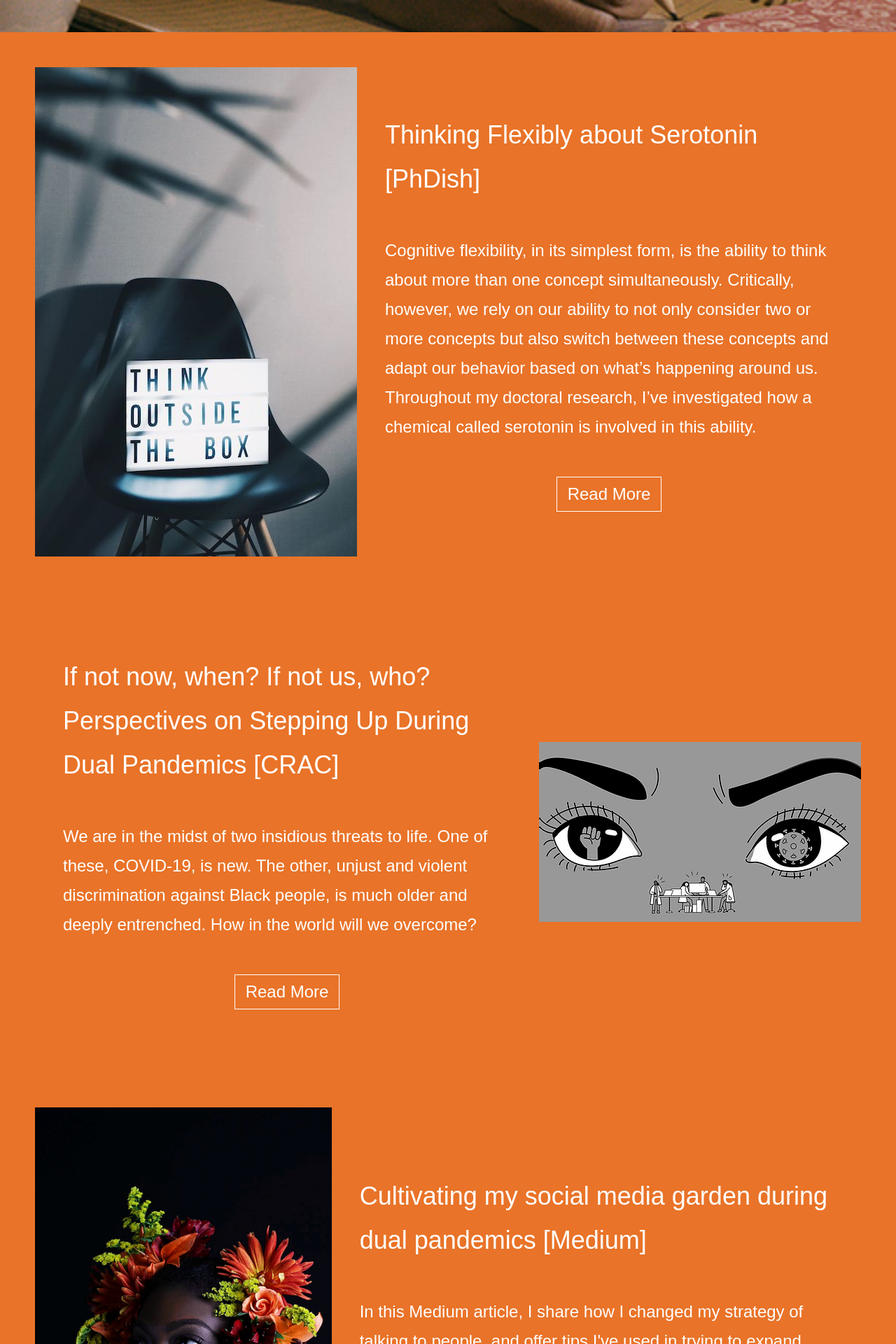
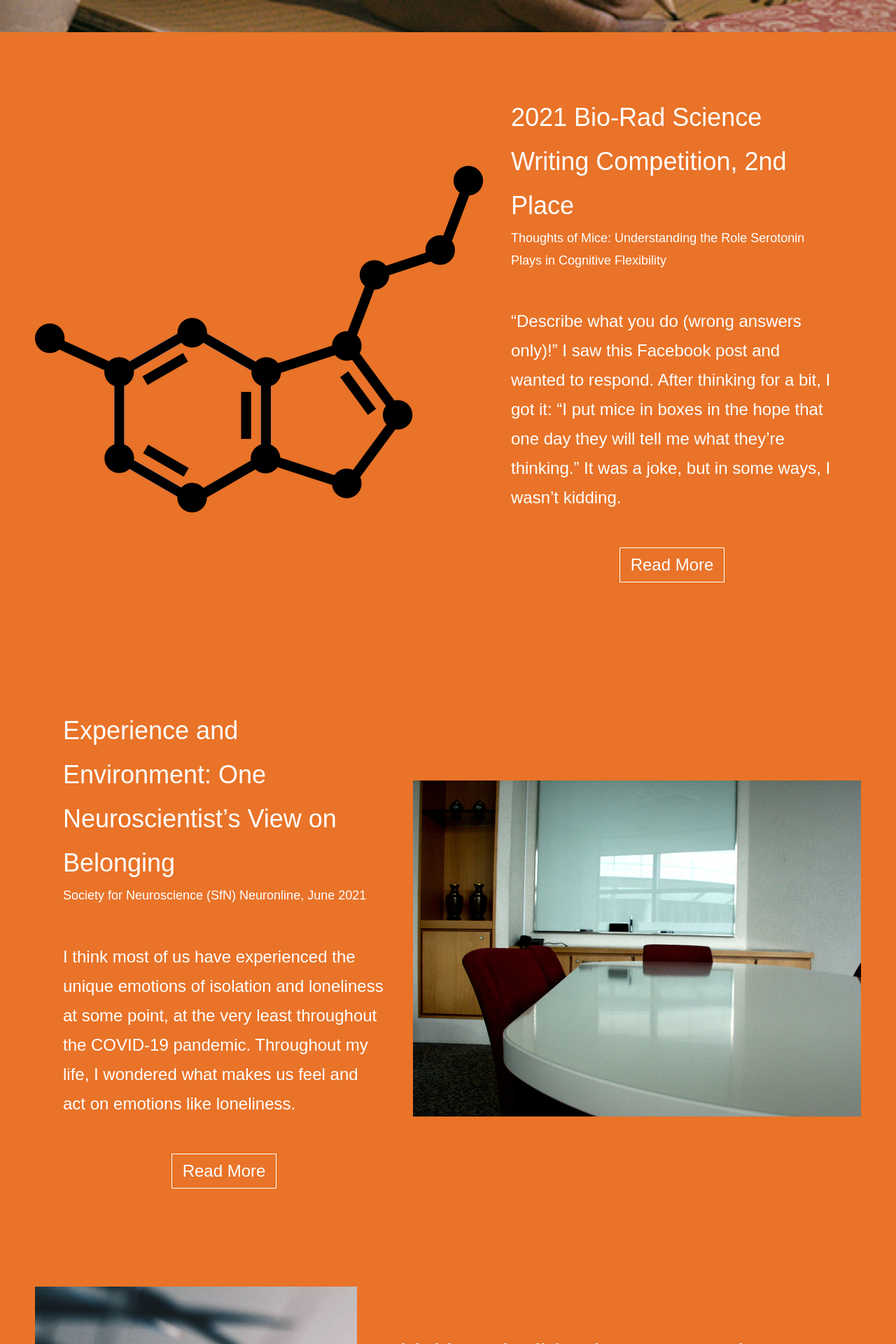
Before and after one commit to StefonSimmons/mango-main, a React (Create React App) app in the folder client/: page /writing in a window 1280 px wide. Shown: the part 700-2620 px from the top of the page at 70% size. Built offline with nearby package versions, Linux system fonts and the light colour scheme.

Commit message:
updated writing and outreach screens

```diff
--- a/client/src/components/Articles.jsx
+++ b/client/src/components/Articles.jsx
@@ -45,6 +45,13 @@ const Title = styled.h2`
     font-weight: 700
   }
 `
+const Subtitle = styled.h3`
+  font-size: 18px;
+  @media(max-width: 400px){
+    font-size: 14px;
+    font-weight: 700
+  }
+`
 const Description = styled.p`
   font-size: 24px;
   margin: 50px 0;
@@ -89,6 +96,7 @@ export default function Articles({ articleData }) {
         <Image src={article.image} alt={article.title} />
         <Details>
           <Title>{article.title}</Title>
+          <Subtitle>{article.subtitle}</Subtitle>
           <Description>{article.description}</Description>
           <BtnLnk href={article.url} target='_blank' rel="noopener noreferrer">
             {article.url.includes('facebook') ?
--- a/client/src/data/data.js
+++ b/client/src/data/data.js
@@ -1,15 +1,31 @@
 import article1 from '../assets/article1.png'
 import article2 from '../assets/article2.png'
 import article3 from '../assets/article3.png'
-import article4 from '../assets/article4.png'
+// import article4 from '../assets/article4.png'
 import article5 from '../assets/article5.png'
 import article6 from '../assets/article6.jpg'
+import article7 from '../assets/article7.png'
+import article8 from '../assets/article8.jpg'
 
 import outreach1 from '../assets/late-night-science.png'
 import outreach2 from '../assets/sci-sub.png'
 import outreach3 from '../assets/ashlea-helen.jpg'
 
 export const articleData = [
+  {
+    title: '2021 Bio-Rad Science Writing Competition, 2nd Place',
+    subtitle: 'Thoughts of Mice: Understanding the Role Serotonin Plays in Cognitive Flexibility',
+    description: '“Describe what you do (wrong answers only)!” I saw this Facebook post and wanted to respond. After thinking for a bit, I got it: “I put mice in boxes in the hope that one day they will tell me what they’re thinking.” It was a joke, but in some ways, I wasn’t kidding.',
+    image: article7,
+    url: 'https://www.bio-rad-antibodies.com/blog/thoughts-of-mice-serotonin.html?fbclid=IwAR3O-wEMdDu2-Ocdh93nAkGl6woex0K-mzp2j8jYmFv869y2dSOjMcDxLM4'
+  },
+  {
+    title: 'Experience and Environment: One Neuroscientist’s View on Belonging',
+    subtitle: 'Society for Neuroscience (SfN) Neuronline, June 2021',
+    description: 'I think most of us have experienced the unique emotions of isolation and loneliness at some point, at the very least throughout the COVID-19 pandemic. Throughout my life, I wondered what makes us feel and act on emotions like loneliness.',
+    image: article8,
+    url: 'https://neuronline.sfn.org/diversity/experience-and-environment'
+  },
   {
     title: 'Thinking Flexibly about Serotonin [PhDish]',
     description: 'Cognitive flexibility, in its simplest form, is the ability to think about more than one concept simultaneously. Critically, however, we rely on our ability to not only consider two or more concepts but also switch between these concepts and adapt our behavior based on what’s happening around us. Throughout my doctoral research, I’ve investigated how a chemical called serotonin is involved in this ability.',
@@ -21,12 +37,12 @@ export const articleData = [
     image: article5,
     url: 'https://columbiacovid.weebly.com/blog/if-not-now-when-if-not-us-who-perspectives-on-stepping-up-during-dual-pandemics'
   },
-  {
-    title: 'Cultivating my social media garden during dual pandemics [Medium]',
-    description: "In this Medium article, I share how I changed my strategy of talking to people. and offer tips I've used in trying to expand past the online echo chamber of my social media bubble.",
-    image: article4,
-    url: 'https://medium.com/@ashleaamorgan/cultivating-my-social-media-garden-during-dual-pandemics-27ae0c865765'
-  },
+  // {
+  //   title: 'Cultivating my social media garden during dual pandemics [Medium]',
+  //   description: "In this Medium article, I share how I changed my strategy of talking to people. and offer tips I've used in trying to expand past the online echo chamber of my social media bubble.",
+  //   image: article4,
+  //   url: 'https://medium.com/@ashleaamorgan/cultivating-my-social-media-garden-during-dual-pandemics-27ae0c865765'
+  // },
   {
     title: '(Re)claiming my scientific identity during dual pandemics [Medium]',
     description: "Writing for a public blog for Columbia's Researchers Against COVID-19 blog required me to sit face to face with two identities — being a scientist and being a writer.",
@@ -72,16 +88,16 @@ export const currentResearch = [
 
 export const outreachData = [
   {
+    title: 'SciSub - Co-founder, EIC, & writer',
+    description: 'Scientist on the Subway (SciSub) is a blog dedicated to highlighting the trajectories that lead scientists to where they are now, touching on both the challenges and triumphs. We show learners of all ages that scientists come from many backgrounds and can be at different stages of their scientific career.',
+    image: outreach2,
+    url: 'https://scisub.com/our-team/'
+  },
+  {
     title: 'Late Night Science - VP & Coordinator',
     description: 'Late Night Science (LNS) is a seminar series held monthly by Columbia University Neuroscience Outreach (CUNO). Each month a graduate student or postdoc fellow discusses their scientific research with a non-scientific audience. Talks are always followed by a lab tour. Events are posted here.',
     image: outreach1,
     url: 'https://cuno.zuckermaninstitute.columbia.edu/directory/ashlea-ariel-morgan'
-  },
-  {
-    title: 'SciSub - Co-founder, EIC, & writer',
-    description: 'Scientist on the Subway (SciSub) is a blog dedicated to highlighting the trajectories that lead scientists to where they are now, touching on both the challenges and triumphs. We show learners of all ages that scientists come from many backgrounds and can be at different stages of their scientific career.',
-    image: outreach2,
-    url: 'https://scisub.com/our-team/'
   },
   {
     title: 'Neuroscience & Jazz: Hearing Harmony with Helen Sung feat. Ashlea Morgan',
```
Also changed, not shown: client/src/assets/article7.png (added), client/src/assets/article8.jpg (added).
